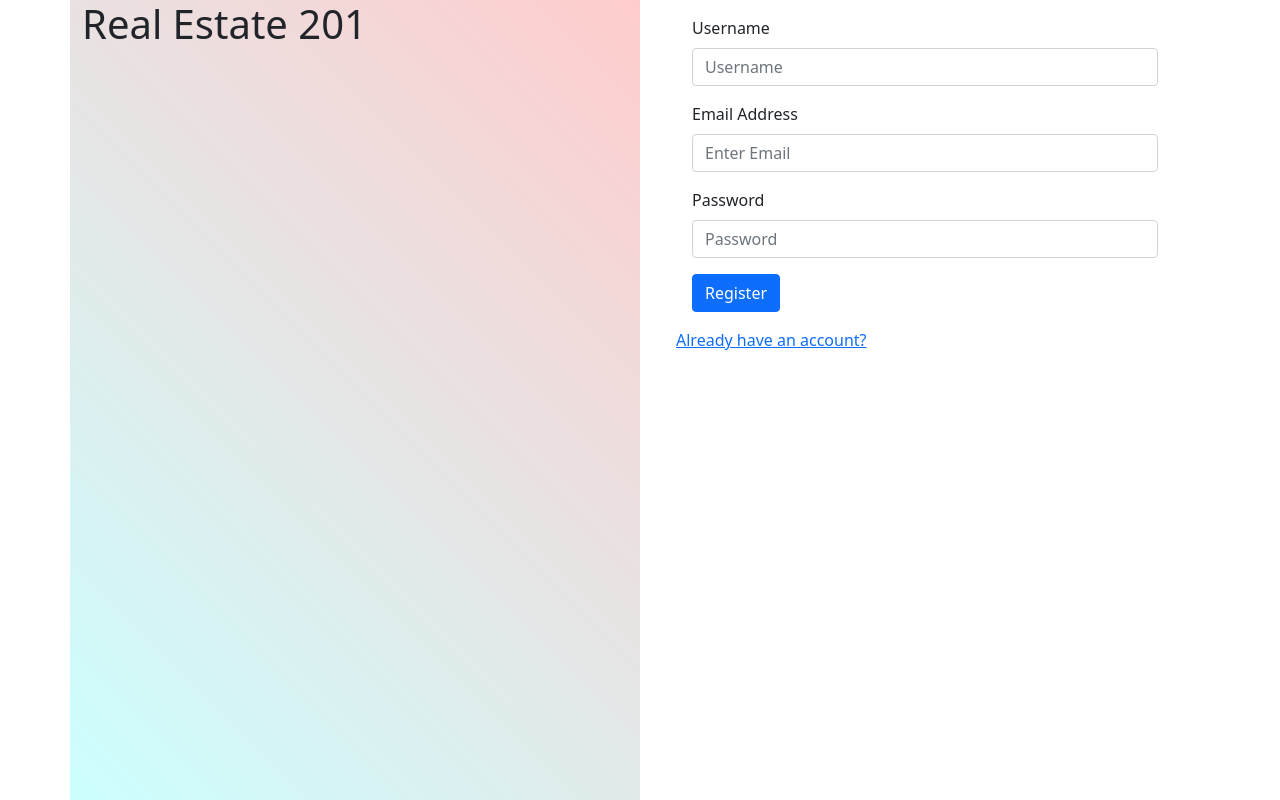
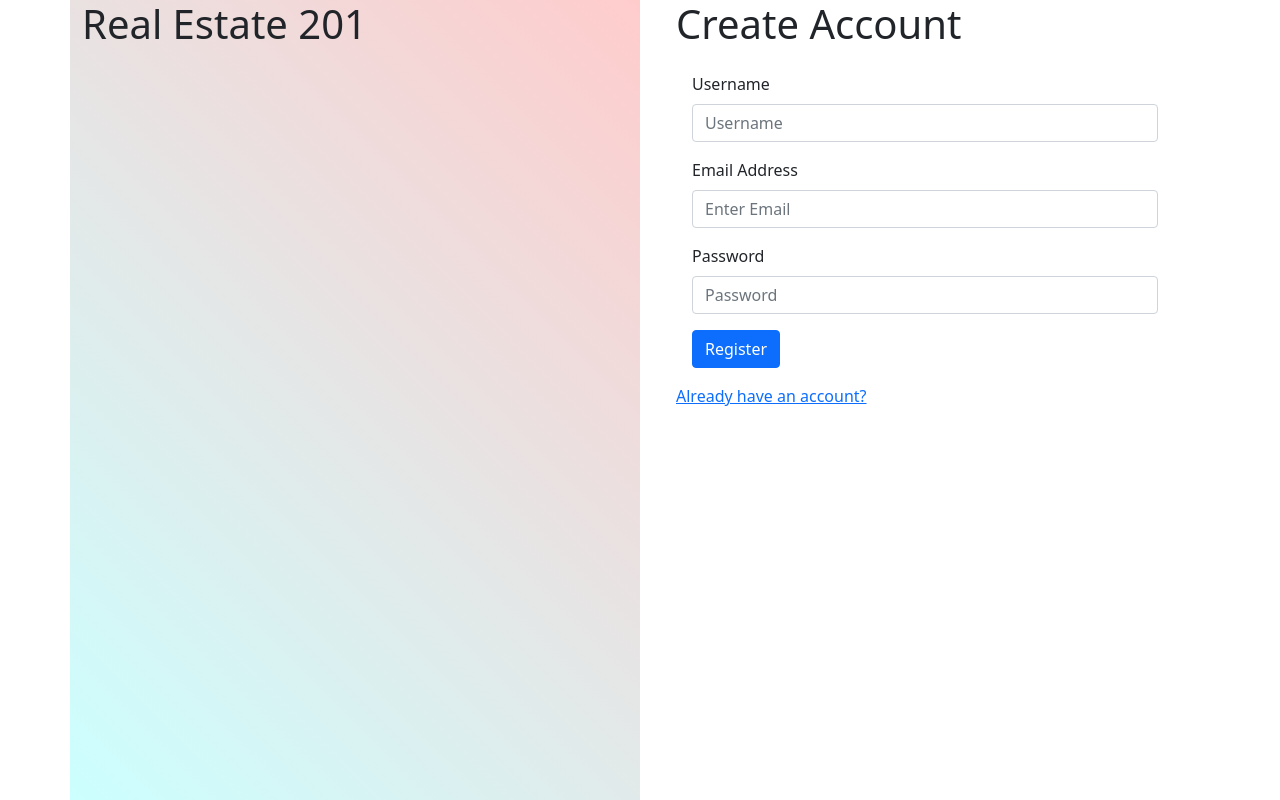
Before and after one commit to jshin720/Real-Estate-201, a React (Create React App) app in the folder client/: page /#/register in a window 1280 px wide. Built offline with nearby package versions, Linux system fonts and the light colour scheme.

Commit message:
Added headers for splash forms

```diff
--- a/client/src/login.tsx
+++ b/client/src/login.tsx
@@ -15,6 +15,11 @@ import { Link } from 'react-router-dom';
 function Login() {
   return (
     <Container fluid="md">
+      <Row>
+        <Col>
+          <h1>Welcome Back</h1>
+        </Col>
+      </Row>
       <Row>
         <Col>
           <Form className="p-3">
--- a/client/src/register.tsx
+++ b/client/src/register.tsx
@@ -15,6 +15,11 @@ import { Link } from 'react-router-dom';
 function Register() {
   return (
     <Container fluid="md">
+      <Row>
+        <Col>
+          <h1>Create Account</h1>
+        </Col>
+      </Row>
       <Row>
         <Col>
           <Form className="p-3">
```
